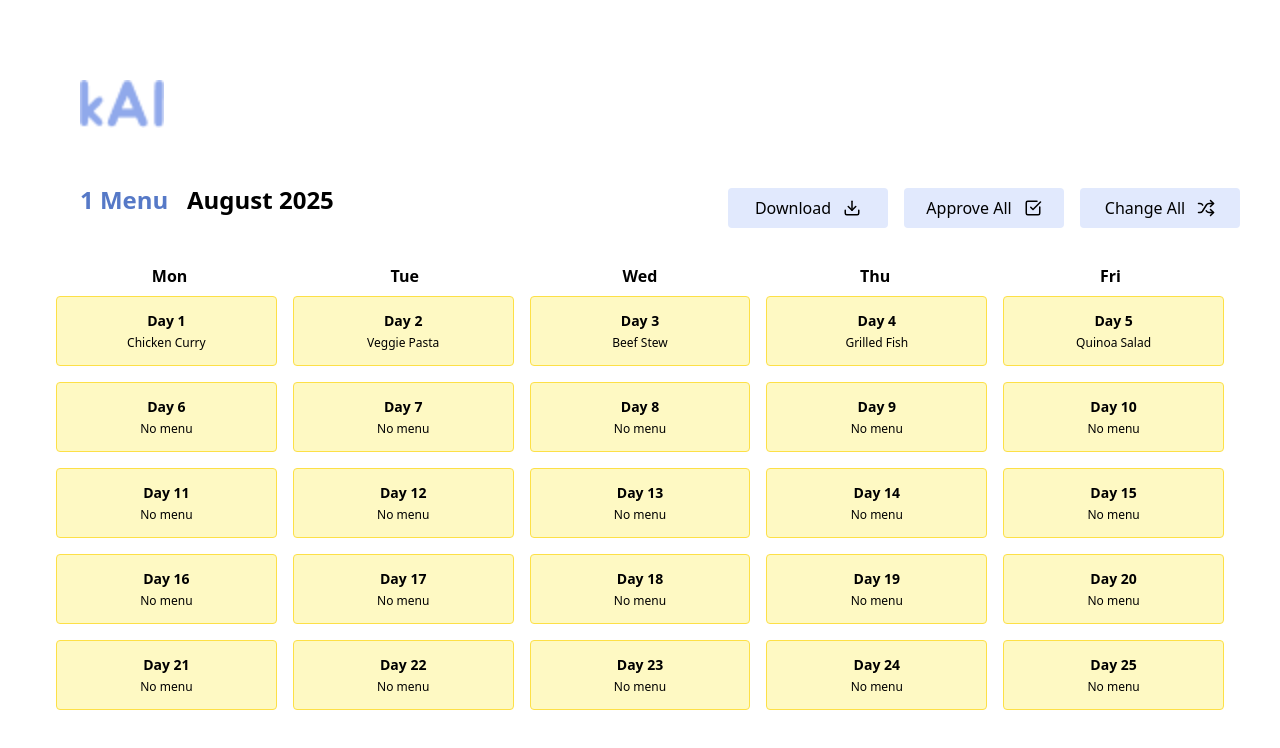
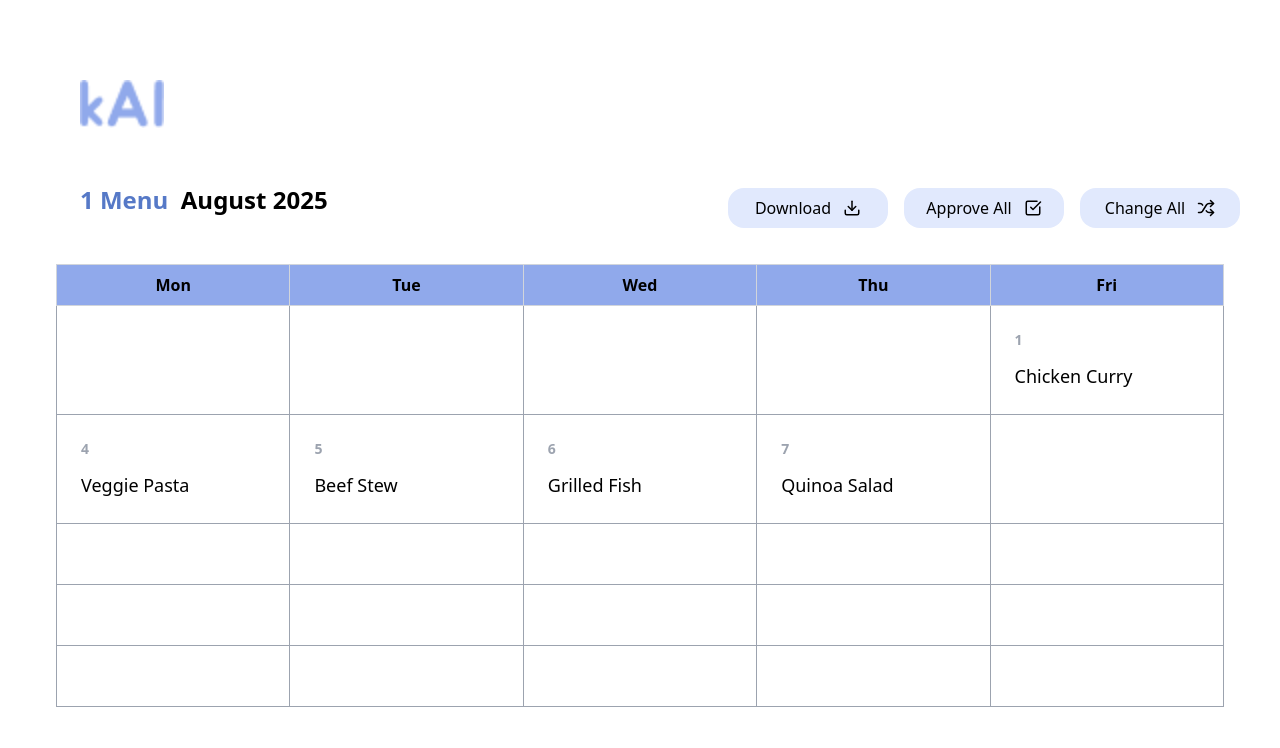
Before and after one commit to AkoKBIkeda/happytummy-frontend, a React (Create React App) app: page /menu/1 in a window 1280 px wide. Shown: the top 748 px of the page. Built offline with nearby package versions, Linux system fonts and the light colour scheme.

Commit message:
updated the design and contents to make it look closer to the calendar

```diff
--- a/src/components/MenuCalendar.jsx
+++ b/src/components/MenuCalendar.jsx
@@ -1,118 +1,74 @@
-// import React, { useState } from 'react';
-// import Calendar from 'react-calendar';
-// import 'react-calendar/dist/Calendar.css';
-
-// export default function MenuCalendar({ menuItems }) {
-//   const [date, setDate] = useState(new Date());
-
-//   // Disable weekend days (Sat=6, Sun=0)
-//   const tileDisabled = ({ date }) => {
-//     const day = date.getDay();
-//     return day === 0 || day === 6; // disable Sundays & Saturdays
-//   };
-
-//   // Render menu inside calendar day tile
-//   const tileContent = ({ date, view }) => {
-//     if (view === 'month') {
-//       const day = date.getDate();
-//       const menu = menuItems[day] || null;
-//       return menu ? (
-//         <div className="text-xs mt-1 p-1 bg-yellow-100 rounded">
-//           {menu}
-//         </div>
-//       ) : null;
-//     }
-//     return null;
-//   };
-
-//   const onChange = (newDate) => {
-//     setDate(newDate);
-//     const day = newDate.getDate();
-//     const menu = menuItems[day] || 'No menu available';
-//     alert(`Menu for ${newDate.toDateString()}: ${menu}`);
-//   };
-
-//   return (
-//     <div className="w-full max-w-full">
-//       <Calendar
-//         onChange={onChange}
-//         value={date}
-//         // calendarType="ISO 8601"
-//         tileDisabled={tileDisabled}
-//         tileContent={tileContent}
-//       />
-//     </div>
-//   );
-// }
-
+//
 import React, { useState } from 'react';
-import MenuDetails from "./MenuDetails";
 
 const weekdays = ['Mon', 'Tue', 'Wed', 'Thu', 'Fri'];
 
-export default function MenuCalendar({ menuItems, onMenuItemClick }) {
-    // Track selected day index (0 to 24)
-    const [selectedDay, setSelectedDay] = useState(null);
-    const [selectedMenu, setSelectedMenu] = useState(null);
+export default function MenuCalendar({ menuItems, startDay = 0, daysInMonth = 31, onMenuItemClick }) {
+  const [selectedDay, setSelectedDay] = useState(null);
 
-    // When user clicks a cell
-    //   const handleClick = (dayIndex) => {
-    //     setSelectedDay(dayIndex);
-    //     const menu = menuItems[dayIndex] || 'No menu available';
-    //     alert(`Menu for Day ${dayIndex + 1}: ${menu}`);
-    //   };
-    //
+  const totalCells = 25; // 5 weeks * 5 days (Mon-Fri)
+  const startIndex = [0, 1, 6].includes(startDay) ? 0 : startDay - 1;
 
-    const handleClick = (idx) => {
-        setSelectedDay(idx);
-        const menu = menuItems[idx];
-        if (menu && onMenuItemClick) {
-        onMenuItemClick(menu.mealId);
-        }
-    };
+  function getMenuForCell(cellIndex) {
+    const menuIndex = cellIndex - startIndex;
+    if (menuIndex < 0 || menuIndex >= menuItems.length) return null;
+    return menuItems[menuIndex];
+  }
 
-    const handleClose = () => {
-        setSelectedDay(null);
-        setSelectedMenu(null);
-    };
+  function getDateForCell(cellIndex) {
+    const menuIndex = cellIndex - startIndex;
+    if (menuIndex < 0 || menuIndex >= menuItems.length) return null;
 
-  // Render the grid: 5 rows × 5 columns (Mon-Fri)
-  // Each dayIndex from 0 to 24 (5 weeks * 5 weekdays)
+    const dateStr = menuItems[menuIndex].date;
+    return Number(dateStr.slice(-2)); // last 2 digits without 0
+  }
+
+  const handleClick = (cellIndex) => {
+    setSelectedDay(cellIndex);
+    const dateNumber = getDateForCell(cellIndex);
+    if (!dateNumber) return; // no date in this cell
+    const menu = getMenuForCell(cellIndex);
+    if (menu && onMenuItemClick) onMenuItemClick(menu.mealId);
+  };
+
+  const isSelectedCell = (cellIndex) => selectedDay === cellIndex;
+
   return (
-    <div className="w-full max-w-full p-4">
-      {/* Weekday Headers */}
-      <div className="grid grid-cols-5 gap-2 mb-2 text-center font-semibold">
-        {weekdays.map(day => (
-          <div key={day}>{day}</div>
-        ))}
-      </div>
+    <div className="w-full max-w-full p-4 overflow-x-auto">
+      <table className="table-fixed w-full border-collapse border border-gray-300">
+        <thead>
+          <tr>
+            {weekdays.map(day => (
+              <th key={day} className="border border-gray-300 p-2 text-center font-semibold bg-[#90a9eb] text-black">{day}</th>
+            ))}
+          </tr>
+        </thead>
+        <tbody>
+          {[...Array(5)].map((_, weekIndex) => (
+            <tr key={weekIndex}>
+              {[...Array(5)].map((_, dayIndex) => {
+                const cellIndex = weekIndex * 5 + dayIndex;
+                const dateNumber = getDateForCell(cellIndex);
+                const menu = getMenuForCell(cellIndex);
+                const isSelected = isSelectedCell(cellIndex);
 
-      {/* Grid Days */}
-      <div className="grid grid-cols-5 gap-4">
-        {[...Array(25)].map((_, idx) => {
-          const menu = menuItems[idx] || null;
-          const isSelected = selectedDay === idx;
-
-          return (
-            <button
-              key={idx}
-              onClick={() => handleClick(idx)}
-              className={`min-h-[70px] rounded p-2 border
-                ${isSelected ? 'bg-yellow-300 border-yellow-600' : 'bg-yellow-100 border-yellow-300'}
-                hover:bg-yellow-200 transition-colors
-              `}
-              disabled={!menu} // disable empty days
-            >
-              <div className="text-sm font-semibold mb-1">Day {idx + 1}</div>
-              <div className="text-xs">{menu ? menu.menuName : 'No menu'}</div>
-            </button>
-          );
-        })}
-      </div>
-      {/* Popup Modal */}
-      {selectedMenu && (
-        <MenuDetails menu={selectedMenu} onClose={handleClose} />
-      )}
+                return (
+                  <td
+                    key={dayIndex}
+                    className={`border border-gray-300 p-6 align-top cursor-pointer bg-white
+                        ${isSelected ? "bg-[#e1e9fd] border-gray-400" : "border-gray-400"}
+                        ${menu ? "hover:bg-[#e1e9fd] cursor-pointer" : ""}`}
+                        onClick={() => menu && handleClick(cellIndex)}
+                  >
+                    <div className="text-sm font-semibold mb-3 text-gray-400">{dateNumber ?? ""}</div>
+                    <div className="text-lg ">{menu ? menu.menuName : ""}</div>
+                  </td>
+                );
+              })}
+            </tr>
+          ))}
+        </tbody>
+      </table>
     </div>
   );
 }
--- a/src/pages/MenuPage.jsx
+++ b/src/pages/MenuPage.jsx
@@ -5,11 +5,19 @@ import MenuDetails from '../components/MenuDetails';
 import Header from '../components/Header';
 import {Download, CheckSquare, Shuffle} from 'lucide-react';
 
+const categories = [
+  { id: 'standard', label: 'Standard' },
+  { id: 'vege', label: 'Vegetarian' },
+  { id: 'vegan', label: 'Vegan' },
+  { id: 'gf', label: 'Gluten Free' },
+  { id: 'halal', label: 'No Pork & Halal' },
+];
+
 const mockMenuData = {
-  startDay: 3,
+  startDay: 5, // 0=Su, 1=Mo, 2=Tu, 3=We, 4=Th, 5=Fr, 6=Sa
   daysInMonth: 31,
   menuItems: [
-    { date: "2025-08-03", mealId: "1", menuName: "Chicken Curry" },
+    { date: "2025-08-01", mealId: "1", menuName: "Chicken Curry" },
     { date: "2025-08-04", mealId: "2", menuName: "Veggie Pasta" },
     { date: "2025-08-05", mealId: "3", menuName: "Beef Stew" },
     { date: "2025-08-06", mealId: "4", menuName: "Grilled Fish" },
@@ -114,7 +122,6 @@ export default function MenuPage() {
     setSelectedMenuDetails(null);
   };
 
-
   if (loading) return <div>Loading menu...</div>;
   if (!menuData) return <div>No menu data available.</div>;
 
@@ -128,26 +135,29 @@ export default function MenuPage() {
 
 const { month, year } = getMonthYearFromMenuItems(menuData.menuItems);
 
+const categoryObj = categories.find(c => c.id === category);
+const categoryLabel = categoryObj ? categoryObj.label : category;
+
   return(
     <div className="p-10 space-y-4 max-w-full justify-center">
         <Header/>
         <div className="flex items-center justify-between mb-4">
             <h1 className="text-2xl text-[#5679C7] font-semibold mb-4 pl-10">
-                {category.charAt(0).toUpperCase() + category.slice(1).     toLowerCase()} Menu &nbsp;&nbsp;<span className="text-black">{month} {year}</span>
+                {categoryLabel} Menu&nbsp;&nbsp;<span className="text-black">{month} {year}</span>
             </h1>
             <div className="flex gap-4">
                 <button
-                    className="flex items-center justify-center px-4 py-2 bg-[#e1e9fd] text-black rounded hover:bg-white hover:border-2 hover:border-[#e1e9fd] transition cursor-pointer w-40"
+                    className="flex items-center justify-center px-4 py-2 bg-[#e1e9fd] text-black rounded-2xl hover:bg-white hover:border-2 hover:border-[#e1e9fd] transition cursor-pointer w-40"
                     type="button">
                     Download <Download size={18} className="ml-3" />
                 </button>
                 <button
-                    className="flex items-center justify-center px-4 py-2 bg-[#e1e9fd] text-black rounded hover:bg-white hover:border-2 hover:border-[#e1e9fd] transition cursor-pointer w-40"
+                    className="flex items-center justify-center px-4 py-2 bg-[#e1e9fd] text-black rounded-2xl hover:bg-white hover:border-2 hover:border-[#e1e9fd] transition cursor-pointer w-40"
                     type="button">
                     Approve All <CheckSquare size={18} className="ml-3" />
                 </button>
                 <button
-                    className="flex items-center justify-center px-4 py-2 bg-[#e1e9fd] text-black rounded hover:bg-white hover:border-2 hover:border-[#e1e9fd] transition cursor-pointer w-40"
+                    className="flex items-center justify-center px-4 py-2 bg-[#e1e9fd] text-black rounded-2xl hover:bg-white hover:border-2 hover:border-[#e1e9fd] transition cursor-pointer w-40"
                     type="button">
                     Change All <Shuffle size={18} className="ml-3" />
                 </button>
@@ -157,6 +167,8 @@ const { month, year } = getMonthYearFromMenuItems(menuData.menuItems);
         <MenuCalendar
             category={category}
             menuItems={menuData.menuItems}
+            startDay={menuData.startDay}
+            daysInMonth={menuData.daysInMonth}
             onMenuItemClick={handleMenuItemClick} />
         {/* Show details popup if menu is selected */}
         {selectedMenuDetails && (
```
